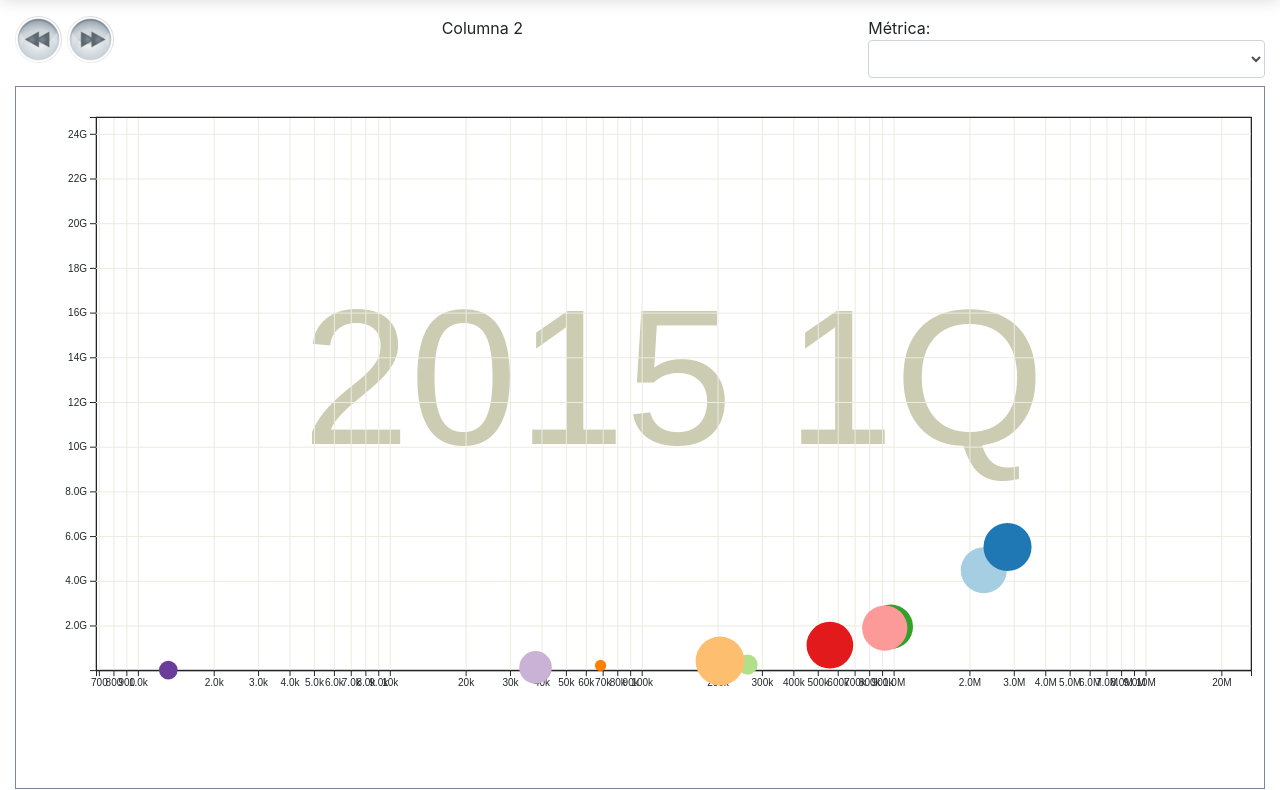
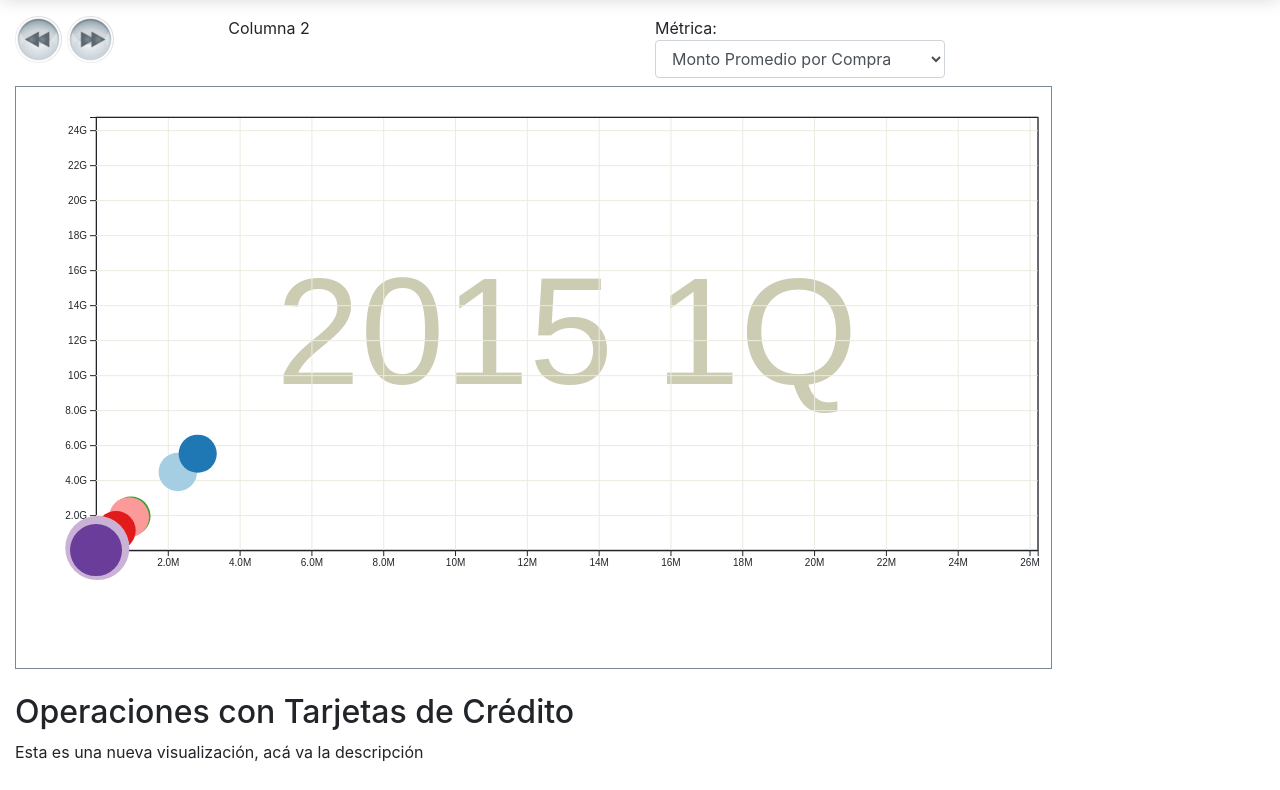
Before and after one commit to 5uRFi/herramientas-visualizacion, a plain HTML site: page GapMinderCdtCrds.html in a window 1280 px wide. Shown: the part 124-914 px from the top of the page. After the commit the page ends 888 px from the top, so only its background shows below. Drawn offline with nearby package versions, Linux system fonts and the light colour scheme.

Commit message:
Cambios gapminder 3a parte

```diff
--- a/GapMinderCdtCrds.html
+++ b/GapMinderCdtCrds.html
@@ -17,22 +17,22 @@
 
     <div class="container-fluid mt-4">
         <div class="row mb-2">
-          <div class="col-md-4">
+          <div class="col-md-2">
             <input type="image" id="backTrim" alt="Previo" src="/img/small_1x_rewind.png" onclick="atras()">
             <input type="image" id="frwdTrim" alt="Siguiente" src="/img/small_1x_fast_forward.png" onclick="adelante()">
           </div>
           <div class="col-md-4">Columna 2</div>
-          <div class="col-md-4">Métrica:
+          <div class="col-md-3">Métrica:
             <select id="metrica" class="form-control"></select>
           </div>
       </div>
-        <div class="row mb-2">
-            <div class="col-md-12" align-items="center">
+        <div class="row mb-4">
+            <div class="col-md-10" align-items="center">
               <div id="graf" class="vizprev"></div>
             </div>
         </div>
         <div class="row">
-          <div class="col-md-12">
+          <div class="col-md-10">
             <div id="description" class="description">
               <h2>Operaciones con Tarjetas de Crédito</h2>
               Esta es una nueva visualización, acá va la descripción
--- a/js/appGapMiderCrdCrd.js
+++ b/js/appGapMiderCrdCrd.js
@@ -42,9 +42,9 @@ g.append('rect')
     .attr('fill', 'none')
 
 // -- Escaladores Inicio
-x = d3.scaleLog().range([0, ancho])
+x = d3.scaleLinear().range([0, ancho])
 y = d3.scaleLinear().range([alto, 0])
-color = d3.scaleOrdinal().range(d3.schemePaired)
+color = d3.scaleOrdinal()
 r = d3.scaleLinear()
 
 // -- Variables globales
@@ -57,7 +57,7 @@ trimCnt = 0
 metricaSelect = d3.select('#metrica')
 metricaListDisplay = ['Monto Promedio por Compra', 'Porcentaje de Compras Autorizadas', 'Monto Promedio de Compras Autorizadas']
 metricaList = ['MTO_PROM_X_SOLC', 'PORC_CPAS_AUT', 'PROM_CPAS_AUT']
-metrica = ''
+metrica = 'MTO_PROM_X_SOLC'
 
 d3.csv('/data/OverallCreditCards.csv').then ((data) => {
     data.forEach((d) => {
@@ -78,16 +78,12 @@ d3.csv('/data/OverallCreditCards.csv').then ((data) => {
     trimestresLeyenda = Array.from(new Set(d3.map(data, d => d.TRIMESTRE_LEYENDA))).sort()
     x.domain([d3.min(data, d => d.NRO_SOLS_CPA), d3.max(data, d => d.NRO_SOLS_CPA)])
     y.domain([d3.min(data, d => d.MTO_SOLS_CPA), d3.max(data, d => d.MTO_SOLS_CPA)])
-    r.domain([d3.min(data, d => d.PORC_CPAS_AUT), d3.max(data, d => d.PORC_CPAS_AUT)])
-    /*// -- Selector de métrica
-    bancoSelec.append('option')
-                .attr('value', 'todos')
-                .text('Todos')
-    color.domain().forEach(d => {
-        bancoSelec.append('option')
-        .attr('value', d)
-        .text(d)
-    })*/
+    // -- Llenado de la lista de métricas
+    for (let i = 0; i < metricaListDisplay.length; i++) {
+        metricaSelect.append('option')
+                        .attr('value', metricaList[i])
+                        .text(metricaListDisplay[i])
+    }
     // -- Configuración de ejes
     xAxis = d3.axisBottom(x)
                 .ticks(10)
@@ -117,17 +113,34 @@ d3.csv('/data/OverallCreditCards.csv').then ((data) => {
     g.append('g')
         .attr('class', 'ejes')
         .call(yAxisGrid)
-
     // -- Asignación de variable global de datos
     datos = data
     frame()
 })
 
 function frame () {
-    // -- Selecciónde datos del trimeste y leyenda
+    // -- Selección de datos del trimeste y leyenda
     idxTrim = trimestresRepo[trimCnt]
     yrDisplay.text(trimestresLeyenda[trimCnt])
     data = d3.filter(datos, d => d.TRIMESTRE_NUM == idxTrim)
+    // -- Ajuste del escalador del radio
+    console.log(metrica)
+    console.log('Mín ' + d3.min(datos, d => d[metrica]))
+    console.log('Max ' + d3.max(datos, d => d[metrica]))
+    r.domain([d3.min(datos, d => d[metrica]), d3.max(datos, d => d[metrica])])
+    switch(metrica) {
+        case 'MTO_PROM_X_SOLC':
+            r.range([5, 75])
+            color.range(d3.schemePaired)
+            break;
+        case 'PROM_CPAS_AUT':
+            r.range([5, 75])
+            color.range(d3.schemePaired)
+            break;
+        default:  // 'PORC_CPAS_AUT'
+            r.range([5, 50])
+            color.range(["#1f77b4", "#ff7f0e", "#2ca02c", "#d62728", "#9467bd", "#8c564b", "#e377c2", "#7f7f7f", "#bcbd22", "#17becf"])
+      }
     render(data)
 }
 
@@ -143,7 +156,7 @@ function render (data) {
             .transition().duration(1000)
             .attr('cx', d => x(d.NRO_SOLS_CPA))
             .attr('cy', d => y(d.MTO_SOLS_CPA))
-            .attr('r', d => r(d.PORC_CPAS_AUT) * 25)
+            .attr('r', d => r(d[metrica]))
             .attr('fill', d => color(d.ENTIDAD))
     p.exit()
         .remove()
```
